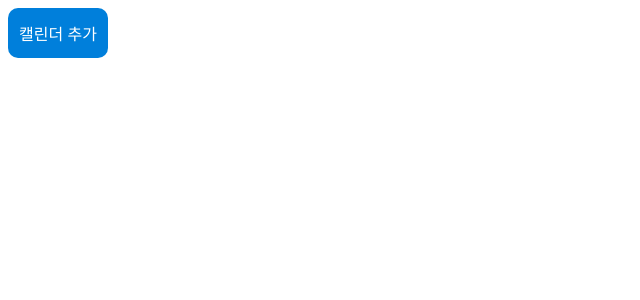
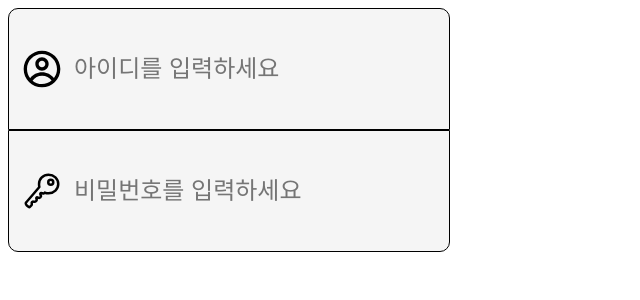
Before and after one commit to codestates-seb/seb39_main_043, a React (Create React App) app in the folder client/: page / in a window 1280 px wide. Shown: the top 300 px of the page, without its empty margins (0-640 px from the left). Built offline with nearby package versions, Linux system fonts and the light colour scheme.

Commit message:
front/feat : LoginForm 컴포넌트 마크업 구현

```diff
--- a/client/src/components/molecules/LoginForm.js
+++ b/client/src/components/molecules/LoginForm.js
@@ -1,7 +1,12 @@
 import atoms from '../atoms';
 
 const LoginForm = () => {
-  return <atoms.CalendarAddButton></atoms.CalendarAddButton>;
+  return (
+    <>
+      <atoms.InputLoginId />
+      <atoms.InputLoginPassword />
+    </>
+  );
 };
 
 export default LoginForm;
```
